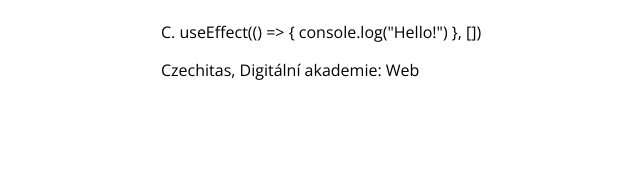
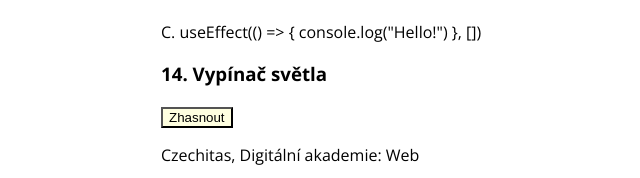
Before and after one commit to dukhnich/daweb-test, a React (Vite) app: page / in a window 1280 px wide. Shown: the part 2381-2559 px from the top of the page, without its empty margins (271-911 px from the left). Before the commit the page ends 2478 px from the top, so only its background shows below. Built offline with nearby package versions, Linux system fonts and the light colour scheme; no server answers.

Commit message:
add 3 react task

```diff
--- /dev/null
+++ b/src/components/LightSwitch/index.jsx
@@ -0,0 +1,17 @@
+import "./style.css";
+import { useState } from "react";
+
+const LightSwitch = () => {
+  const [isOn, setIsOn] = useState(true);
+
+  return (
+    <button
+      className={isOn ? "btn btn--on" : "btn"}
+      onClick={() => setIsOn(!isOn)}
+    >
+      {isOn ? "Zhasnout" : "Rozsvítit"}
+    </button>
+  );
+};
+
+export default LightSwitch;
--- /dev/null
+++ b/src/components/LightSwitch/style.css
@@ -0,0 +1,3 @@
+.btn--on {
+  background-color: lightyellow;
+}
--- a/src/components/PartReact/index.jsx
+++ b/src/components/PartReact/index.jsx
@@ -1,3 +1,5 @@
+import LightSwitch from "../LightSwitch";
+
 const PartReact = () => (
   <>
     <h2>React</h2>
@@ -14,6 +16,10 @@ const PartReact = () => (
         }, [])`}
       </p>
     </section>
+    <section>
+      <h3>14. Vypínač světla</h3>
+      <LightSwitch />
+    </section>
   </>
 );
 export default PartReact;
```
